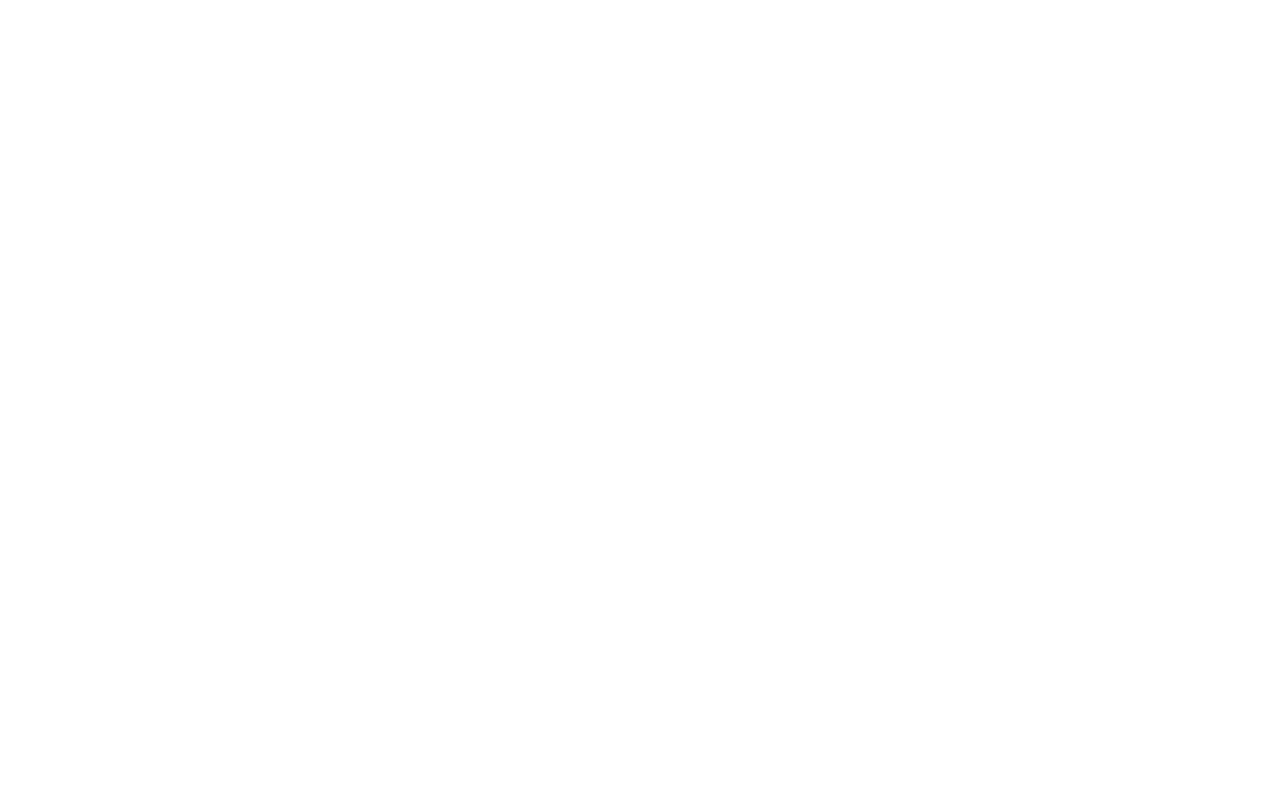
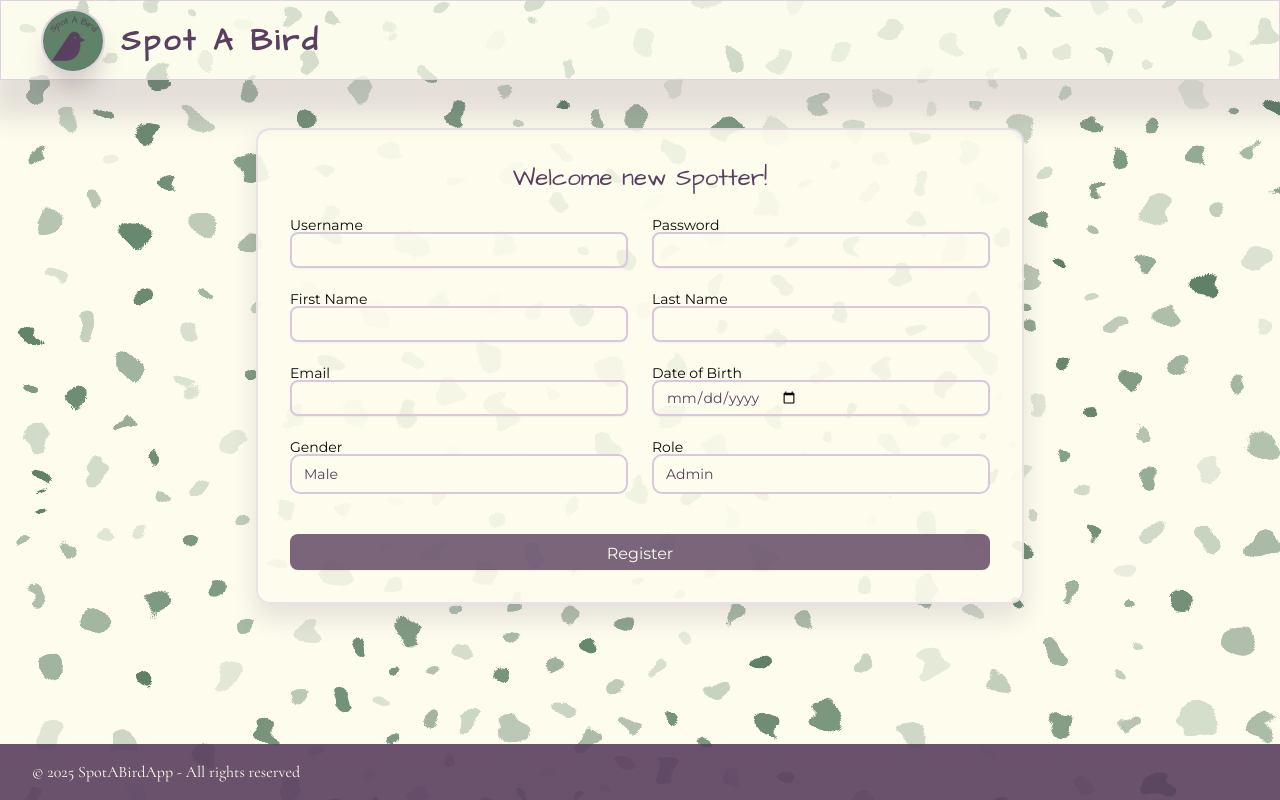
Before and after one commit to evaperisteri/spot-a-bird-react, a React (Vite) app: page /users/save in a window 1280 px wide. Before the commit this address had no page. Built offline with nearby package versions, Linux system fonts and the light colour scheme.

Commit message:
registration

```diff
--- a/src/App.tsx
+++ b/src/App.tsx
@@ -3,6 +3,7 @@
 import HomePage from "./pages/HomePage";
 import { AuthProvider } from "./context/AuthProvider";
 import LoginPage from "./pages/LoginPage";
+import RegistrationPage from "./pages/RegistrationPage";
 
 export default function App() {
   return (
@@ -11,7 +12,9 @@
         <Routes>
           <Route path="/" element={<Layout />}>
             <Route index element={<HomePage />} />
-            <Route path="login" element={<LoginPage />} />
+            <Route path="/auth/login" element={<LoginPage />} />
+            <Route path="/users/save" element={<RegistrationPage />} />
+
             {/* Other routes */}
           </Route>
         </Routes>
--- /dev/null
+++ b/src/api/register.ts
@@ -0,0 +1,17 @@
+import { z } from "zod";
+
+export const registerSchema = z.object({
+  username: z.string().min(3),
+  password: z.string().min(5),
+  firstname: z.string().min(1),
+  lastname: z.string().min(1),
+  email: z.string().email(),
+  role: z.enum(["ADMIN", "SPOTTER"]),
+  isActive: z.boolean(),
+  dateOfBirth: z.string().min(1),
+  gender: z.enum(["MALE", "FEMALE", "NON-BINARY", "GENDERFLUID", "OTHER"]),
+});
+
+export type RegisterFields = z.infer<typeof registerSchema> & {
+  isActive: boolean;
+};
--- a/src/components/layout/Layout.tsx
+++ b/src/components/layout/Layout.tsx
@@ -9,8 +9,8 @@
         <div className="bg-offwhite/70 h-20">
           <Header />
         </div>
-        <div className=" overflow-auto">
-          <div className="mt-4 mx-auto w-full max-w-7xl sm:px-6 lg:px-8">
+        <div className=" overflow-auto ">
+          <div className="mt-4 mx-auto w-full max-w-7xl sm:px-6 lg:px-8 ">
             <Outlet />
           </div>
         </div>
--- a/src/components/ui/button-variants.ts
+++ b/src/components/ui/button-variants.ts
@@ -1,12 +1,11 @@
 import { cva } from "class-variance-authority";
 
 export const buttonVariants = cva(
-  "inline-flex items-center justify-center gap-2 whitespace-nowrap rounded-md text-sm font-medium transition-all disabled:pointer-events-none disabled:opacity-50 [&_svg]:pointer-events-none [&_svg:not([class*='size-'])]:size-4 shrink-0 [&_svg]:shrink-0 outline-none focus-visible:border-ring focus-visible:ring-ring/50 focus-visible:ring-[3px] aria-invalid:ring-destructive/20 dark:aria-invalid:ring-destructive/40 aria-invalid:border-destructive",
+  "text-center gap-2 whitespace-nowrap rounded-md text-md font-medium transition-all disabled:pointer-events-none disabled:opacity-50 [&_svg]:pointer-events-none [&_svg:not([class*='size-'])]:size-4 shrink-0 [&_svg]:shrink-0 outline-none focus-visible:border-ring focus-visible:ring-ring/50 focus-visible:ring-[3px] aria-invalid:ring-destructive/20 dark:aria-invalid:ring-destructive/40 aria-invalid:border-destructive",
   {
     variants: {
       variant: {
-        default:
-          "bg-primary text-primary-foreground shadow-xs hover:bg-primary/90",
+        default: "bg-purple text-offwhite shadow-xs hover:bg-purple/90",
         destructive:
           "bg-destructive text-white shadow-xs hover:bg-destructive/90 focus-visible:ring-destructive/20 dark:focus-visible:ring-destructive/40 dark:bg-destructive/60",
         outline:
@@ -18,7 +17,7 @@
         link: "text-primary underline-offset-4 hover:underline",
       },
       size: {
-        default: "h-9 px-4 py-2 has-[>svg]:px-3",
+        default: "h-9 px-12 py-2 has-[>svg]:px-3",
         sm: "h-8 rounded-md gap-1.5 px-3 has-[>svg]:px-2.5",
         lg: "h-10 rounded-md px-6 has-[>svg]:px-4",
         icon: "size-9",
--- a/src/index.css
+++ b/src/index.css
@@ -156,3 +156,32 @@
     @apply bg-background text-foreground;
   }
 }
+
+/* Custom dropdown styles */
+select {
+  -webkit-appearance: none;
+  -moz-appearance: none;
+  appearance: none;
+}
+
+select option {
+  background: #fdfced; /* offwhite */
+  color: #5a4060; /* purple */
+}
+
+select option:checked {
+  background: #d9c7dd linear-gradient(0deg, #d9c7dd 0%, #d9c7dd 100%); /* lilac */
+  color: #5a4060;
+}
+
+select option:hover {
+  background-color: #d9c7dd; /* lilac */
+  color: #5a4060;
+  cursor: pointer;
+}
+
+select:focus {
+  outline: none;
+  border-color: #5a4060; /* purple */
+  box-shadow: 0 0 0 1px #5a4060;
+}
--- a/src/pages/HomePage.tsx
+++ b/src/pages/HomePage.tsx
@@ -18,7 +18,7 @@
         Spot and log bird sightings in Greece.
       </p>
       <div className="text-center mx-auto">
-        <ButtonHome to="/login" type="button">
+        <ButtonHome to="/auth/login" type="button">
           Let's go...
         </ButtonHome>
       </div>
--- a/src/pages/LoginPage.tsx
+++ b/src/pages/LoginPage.tsx
@@ -24,19 +24,19 @@
   const onSubmit = async (data: LoginFields) => {
     try {
       await loginUser(data);
-      toast.success("Login successfully");
+      toast.success("Login successfull!");
       navigate("/products");
     } catch (err) {
-      toast.error(err instanceof Error ? err.message : "Login failed");
+      toast.error(err instanceof Error ? err.message : "Login failed...");
     }
   };
 
   return (
     <>
-      <div className="items-center justify-center bg-offwhite/80 sm:px-6 lg:px-8">
+      <div className="items-center justify-center sm:px-6 lg:px-8">
         <form
           onSubmit={handleSubmit(onSubmit)}
-          className="max-w-sm mx-auto p-8 space-y-4 border-2 border-eggshell/30 rounded bg-offwhite/80 my-12"
+          className="max-w-sm mx-auto p-8 space-y-4 border-2 border-eggshell/30 roundedmy-12  bg-offwhite/80 "
         >
           <h1 className="text-purple text-xl">Already a spotter?</h1>
           <div>
@@ -44,13 +44,14 @@
               Username
             </Label>
             <Input
+              className=" hover:border-eggshell"
               id="username"
               autoFocus
               {...register("username")}
               disabled={isSubmitting}
             />
             {errors.username && (
-              <div className="text-cf-dark-red">{errors.username.message}</div>
+              <div className="text-rose-800">{errors.username.message}</div>
             )}
           </div>
 
@@ -61,15 +62,17 @@
             <Input
               id="password"
               type="password"
+              className=" hover:border-eggshell"
               autoFocus
               {...register("password")}
               disabled={isSubmitting}
             />
             {errors.password && (
-              <div className="text-cf-dark-red">{errors.password.message}</div>
+              <div className="text-rose-800">{errors.password.message}</div>
             )}
           </div>
 
+          <div className="flex justify-end">
             <Button
               type="submit"
               {...({
@@ -78,10 +81,11 @@
             >
               {isSubmitting ? "Logging ..." : "Login"}
             </Button>
+          </div>
           <p className="text-center">OR</p>
           <Link
-            className="text-purple font-sans hover:text-purple/70"
-            to="/register"
+            className="text-purple font-sans hover:text-purple/70 border border-purple hover:border-eggshell rounded-md p-2 shadow-soft block text-center"
+            to="/api/users/save"
           >
             Register here
           </Link>
--- /dev/null
+++ b/src/pages/RegistrationPage.tsx
@@ -0,0 +1,172 @@
+import { useForm } from "react-hook-form";
+import { RegisterFields, registerSchema } from "../api/register";
+import { zodResolver } from "@hookform/resolvers/zod";
+import { useNavigate } from "react-router-dom";
+import { toast } from "sonner";
+import { Button } from "../components/ui/button";
+import { Input } from "../components/ui/input";
+import { Label } from "../components/ui/label";
+
+export default function RegistrationPage() {
+  const navigate = useNavigate();
+
+  const {
+    register,
+    handleSubmit,
+    formState: { errors, isSubmitting },
+  } = useForm<RegisterFields>({
+    resolver: zodResolver(registerSchema),
+  });
+
+  const onSubmit = async (data: RegisterFields) => {
+    const payload = {
+      ...data,
+      isActive: true,
+      profileDetailsInsertDTO: {
+        dateOfBirth: data.dateOfBirth,
+        gender: data.gender,
+      },
+    };
+    try {
+      const res = await fetch("api/users/save", {
+        method: "POST",
+        headers: {
+          "Content-Type": "application/json",
+        },
+        body: JSON.stringify(payload),
+      });
+      if (!res.ok) {
+        const error = await res.json();
+        throw new Error(error.message || "Registrartion Failed...");
+      }
+      toast.success("User registered successfully!");
+      navigate("/auth/login");
+    } catch (err) {
+      const message =
+        err instanceof Error ? err.message : "Something went Wrong...";
+      toast.error(message);
+      console.error(err);
+    }
+  };
+
+  return (
+    <>
+      <form
+        onSubmit={handleSubmit(onSubmit)}
+        className="max-w-3xl mx-auto p-8 space-y-6 border-2 border-lilac/50 rounded-xl bg-offwhite/90 shadow-soft mt-12"
+      >
+        <h1 className="text-2xl text-purple font-logo text-center">
+          Welcome new Spotter!
+        </h1>
+        <div className="grid grid-cols-1 md:grid-cols-2 gap-6">
+          <div>
+            <Label htmlFor="username">Username</Label>
+            <Input
+              id="username"
+              className="border-2 border-lilac hover:border-sage/50 focus:ring-2 focus:ring-purple focus:outline-none text-purple"
+              {...register("username")}
+              disabled={isSubmitting}
+            />
+            {errors.username && (
+              <p className="text-sm text-rose-800">{errors.username.message}</p>
+            )}
+          </div>
+          <div>
+            <Label htmlFor="password">Password</Label>
+            <Input
+              type="password"
+              id="password"
+              className="border-2 border-lilac hover:border-sage/50 focus:ring-2 focus:ring-purple focus:outline-none text-purple"
+              {...register("password")}
+              disabled={isSubmitting}
+            />
+            {errors.password && (
+              <p className="text-sm text-rose-800">{errors.password.message}</p>
+            )}
+          </div>
+          <div>
+            <Label htmlFor="firstname">First Name</Label>
+            <Input
+              id="firstname"
+              className="border-2 border-lilac hover:border-sage/50 focus:ring-2 focus:ring-purple focus:outline-none text-purple"
+              {...register("firstname")}
+              disabled={isSubmitting}
+            />
+          </div>
+          <div>
+            <Label htmlFor="lastname">Last Name</Label>
+            <Input
+              id="lastname"
+              className="border-2 border-lilac hover:border-sage/50 focus:ring-2 focus:ring-purple focus:outline-none text-purple"
+              {...register("lastname")}
+              disabled={isSubmitting}
+            />
+          </div>
+          <div>
+            <Label htmlFor="email">Email</Label>
+            <Input
+              id="email"
+              type="email"
+              className="border-2 border-lilac hover:border-sage/50 focus:ring-2 focus:ring-purple focus:outline-none text-purple"
+              {...register("email")}
+              disabled={isSubmitting}
+            />
+          </div>
+          <div>
+            <Label htmlFor="dateOfBirth">Date of Birth</Label>
+            <Input
+              type="date"
+              id="dateOfBirth"
+              className="border-2 border-lilac hover:border-sage/50 focus:ring-2 focus:ring-purple focus:outline-none text-purple"
+              {...register("dateOfBirth")}
+              disabled={isSubmitting}
+            />
+          </div>
+          <div>
+            <Label htmlFor="gender">Gender</Label>
+            <select
+              id="gender"
+              {...register("gender")}
+              className="input w-full appearance-none px-3 py-2 text-sm rounded-lg border-2 border-lilac hover:border-sage/50 focus:ring-2 focus:ring-purple focus:outline-none text-purple bg-offwhite font-sans"
+              disabled={isSubmitting}
+            >
+              <option value="" disabled>
+                Select
+              </option>
+              <option value="MALE">Male</option>
+              <option value="FEMALE">Female</option>
+              <option value="NON-BINARY">Non-binary</option>
+              <option value="GENDERFLUID">Genderfluid</option>
+              <option value="OTHER">Other</option>
+            </select>
+          </div>
+          <div>
+            <Label htmlFor="role">Role</Label>
+            <select
+              id="role"
+              {...register("role")}
+              className="input appearance-none w-full px-3 py-2 text-sm rounded-lg border-2 border-lilac hover:border-sage/50 focus:ring-2 focus:ring-purple focus:outline-none text-purple bg-offwhite font-sans"
+              disabled={isSubmitting}
+            >
+              <option value="" disabled>
+                Select
+              </option>
+              <option value="ADMIN">Admin</option>
+              <option value="SPOTTER">Spotter</option>
+            </select>
+          </div>
+        </div>
+
+        <div className="pt-4">
+          <Button
+            type="submit"
+            className="w-full bg-purple/80 hover:bg-purple text-offwhite shadow-soft"
+            disabled={isSubmitting}
+          >
+            {isSubmitting ? "Registering..." : "Register"}
+          </Button>
+        </div>
+      </form>
+    </>
+  );
+}
--- a/vite.config.ts
+++ b/vite.config.ts
@@ -4,4 +4,9 @@
 
 export default defineConfig({
   plugins: [react(), tailwindcss()],
+  server: {
+    proxy: {
+      "/api": "http://localhost:8080",
+    },
+  },
 });
```
Lines whose indentation alone changed are shown as unchanged.
